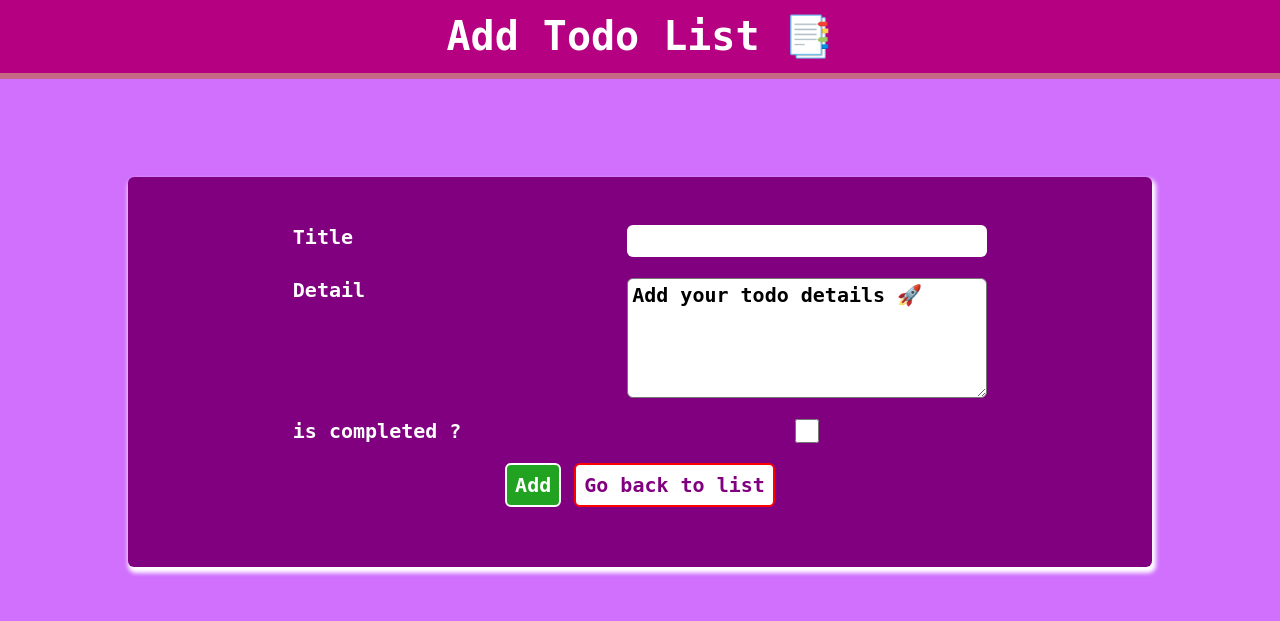
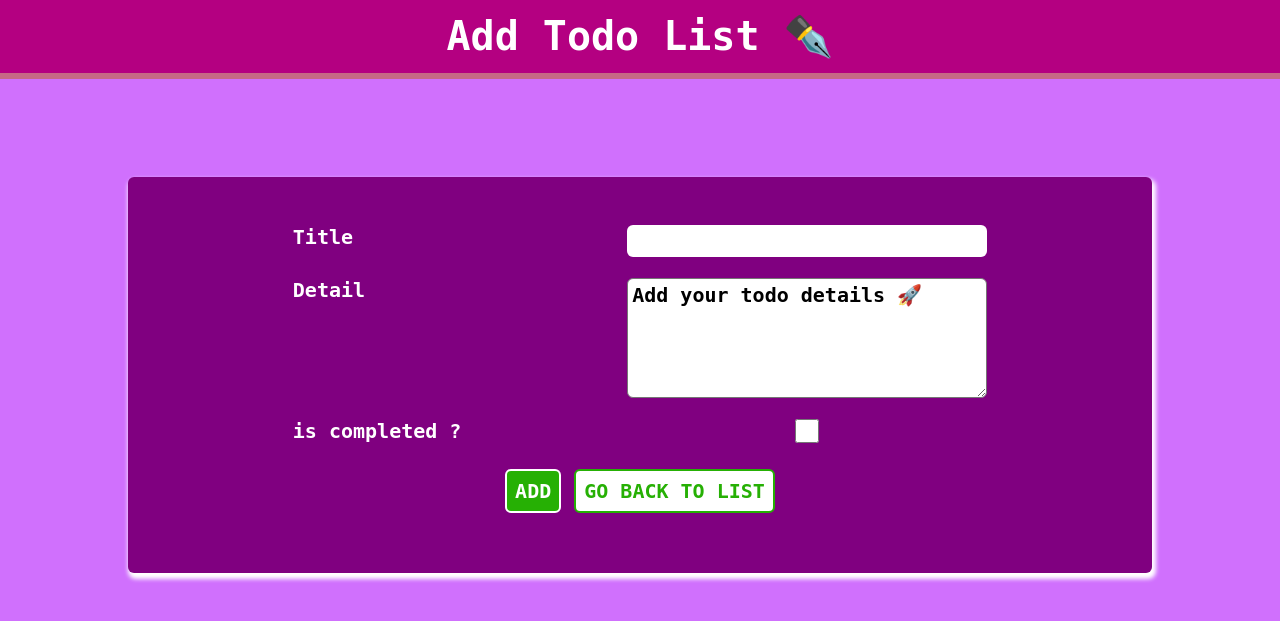
Before and after one commit to jsvigneshkanna/django_todo_app, a Django app: page /add_todo/ in a window 1280 px wide. Shown: the top 621 px of the page. Run offline with Django 4.2, Linux system fonts and the light colour scheme.

Commit message:
add todo template refractor

```diff
--- a/django-todo-app/backend/todoApp/static/styles/add_todo.css
+++ b/django-todo-app/backend/todoApp/static/styles/add_todo.css
@@ -73,34 +73,37 @@ input:focus {
 textarea:focus {
   outline: none;
 }
-.add_btn_container {
+.btn_container {
   font: inherit;
   display: flex;
   gap: 1rem;
   justify-content: center;
   align-items: center;
+  margin-top: 2rem;
 }
 
 .go_back_to_list {
   background-color: white;
-  color: purple;
+  color: rgb(38, 176, 4);
   font: inherit;
   outline: none;
   padding: 8px;
   border-radius: 6px;
-  border: 2px solid red;
+  border: 2px solid rgb(38, 176, 4);
   cursor: pointer;
+  text-transform: uppercase;
 }
 
 .add_btn {
   font: inherit;
   outline: none;
   padding: 8px;
-  background-color: rgb(33, 163, 33);
+  background-color: rgb(38, 176, 4);
   color: white;
   border-radius: 6px;
   border: 2px solid white;
   cursor: pointer;
+  text-transform: uppercase;
 }
 
 .error_message {
@@ -113,6 +116,7 @@ textarea:focus {
 @media screen and (max-width: 780px) {
   .header {
     font-size: medium;
+    letter-spacing: 0.5rem;
   }
   .container {
     width: 90%;
--- a/django-todo-app/backend/todoApp/templates/add_todo.html
+++ b/django-todo-app/backend/todoApp/templates/add_todo.html
@@ -10,7 +10,7 @@
   </head>
   <body>
     <div class="header">
-      <h1>Add Todo List 📑</h1>
+      <h1>Add Todo List ✒️</h1>
     </div>
     <div class="main_container">
       <div class="container">
@@ -28,7 +28,7 @@
             <label for="todo_completion">is completed ?</label>
             <input type="checkbox" name="todo_completion" id="todo_completion" />
           </div>
-          <div class="add_btn_container">
+          <div class="btn_container">
             <input type="submit" value="Add" class="add_btn" id="add_btn" formaction="/add_todo/" />
             <input type="submit" value="Go back to list" class="go_back_to_list" formaction="/" />
           </div>
```
